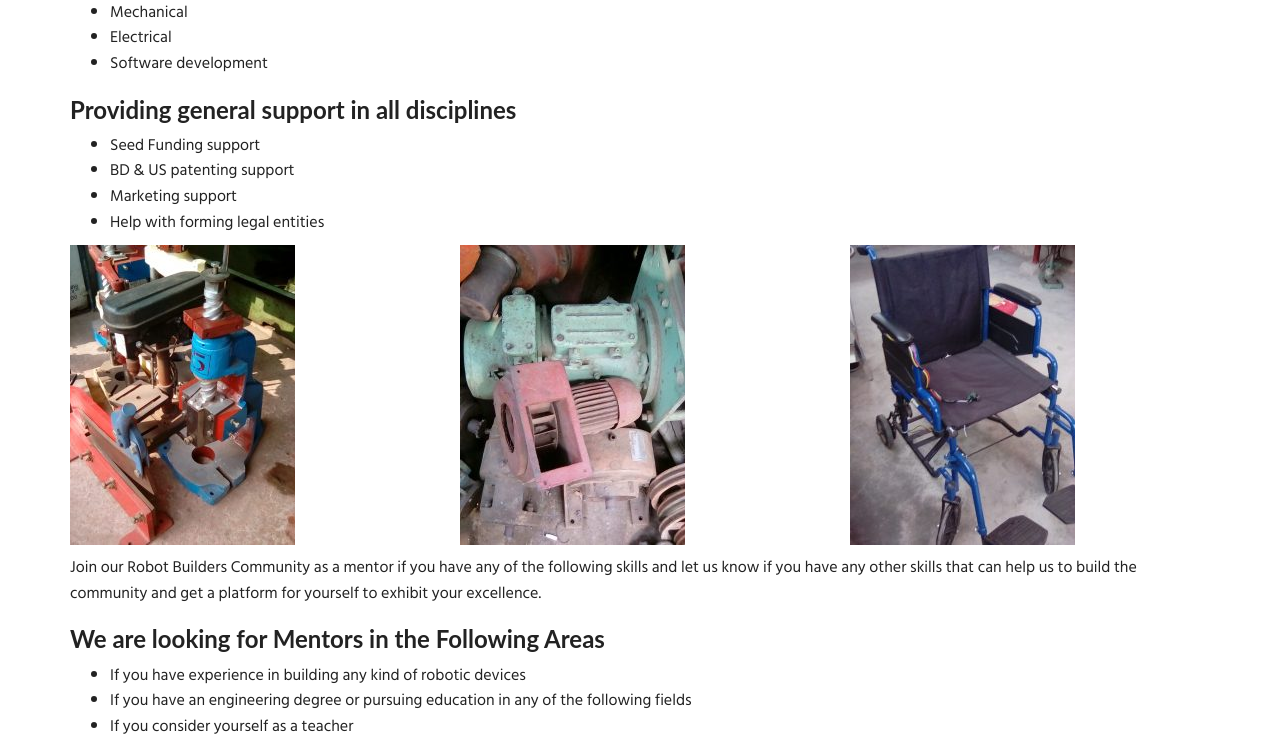
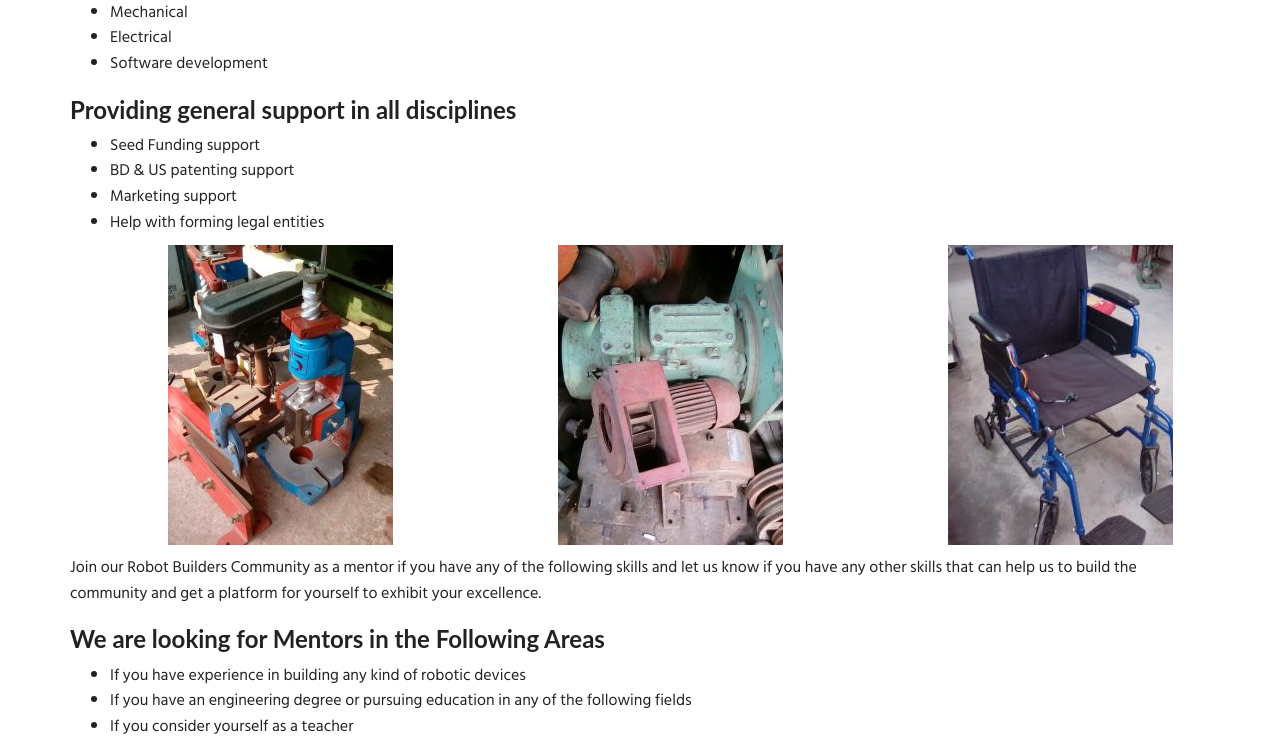
Before and after one commit to mortuzacrid/CRID, a PHP site: page /rbcommunity.php in a window 1280 px wide. Shown: the part 548-1288 px from the top of the page. Run offline with PHP 8.4, Linux system fonts and the light colour scheme.

Commit message:
Start Working with traning page

```diff
--- a/aboutus.php
+++ b/aboutus.php
@@ -1,4 +1,5 @@
 <?php
+    $PAGENAME = "About Us";
     include 'inc/header.php';
     include 'inc/navbar.php';
 ?>
--- a/inc/header.php
+++ b/inc/header.php
@@ -5,7 +5,7 @@
     <meta name="viewport" content="width=device-width, initial-scale=1.0">
     <meta name="description" content="">
     <meta name="author" content="Md Mortuza Hossain">
-    <title>Home | CRID-DAM ROBOTIC LABS</title>
+    <title><?php echo $PAGENAME; ?> | CRID-DAM ROBOTIC LABS</title>
     <link href="https://cdnjs.cloudflare.com/ajax/libs/twitter-bootstrap/3.4.1/css/bootstrap.min.css" rel="stylesheet">
     <link href="https://stackpath.bootstrapcdn.com/font-awesome/4.7.0/css/font-awesome.min.css" rel="stylesheet" integrity="sha384-wvfXpqpZZVQGK6TAh5PVlGOfQNHSoD2xbE+QkPxCAFlNEevoEH3Sl0sibVcOQVnN" crossorigin="anonymous">
     <link href="css/style.css" rel="stylesheet">
--- a/inc/navbar.php
+++ b/inc/navbar.php
@@ -10,7 +10,7 @@
         <div class="collapse navbar-collapse">
             <ul class="nav navbar-nav navbar-right">
                 <li><a href="/">Home</a></li>
-                <li><a href="http://criddam.com/training/">Training</a></li>
+                <li><a href="training.php">Training</a></li>
                 <li><a href="rbcommunity.php">Community</a></li>
                 <li><a href="aboutus.php">About Us</a></li>
                 <li><a href="http://criddam.com/contact-us/">Contact</a></li>
--- a/rbcommunity.php
+++ b/rbcommunity.php
@@ -1,4 +1,5 @@
 <?php
+    $PAGENAME = "Robot Builders Community";
     include 'inc/header.php';
     include 'inc/navbar.php';
 ?>
@@ -46,13 +47,13 @@
             </ul>
 
             <div class="row">
-                <div class="col-md-4 ">
+                <div class="col-md-3 col-md-offset-1">
                     <a href="images/rbc/1.jpg" data-lightbox="image-1"><img class="img-responsive text-center" src="images/rbc/1.jpg" alt="Paper Cut Image"></a>
                 </div>
-                <div class="col-md-4">
+                <div class="col-md-3 col-md-offset-1">
                     <a href="images/rbc/2.jpg" data-lightbox="image-2"><img class="img-responsive" src="images/rbc/2.jpg" alt="Paper Cut Image"></a>
                 </div>
-                <div class="col-md-4">
+                <div class="col-md-3 col-md-offset-1">
                     <a href="images/rbc/3.jpg" data-lightbox="image-3"><img class="img-responsive" src="images/rbc/3.jpg" alt="Paper Cut Image"></a>
                 </div>
             </div>
```
Also changed, not shown: training.php (added, +17 -0 lines).
